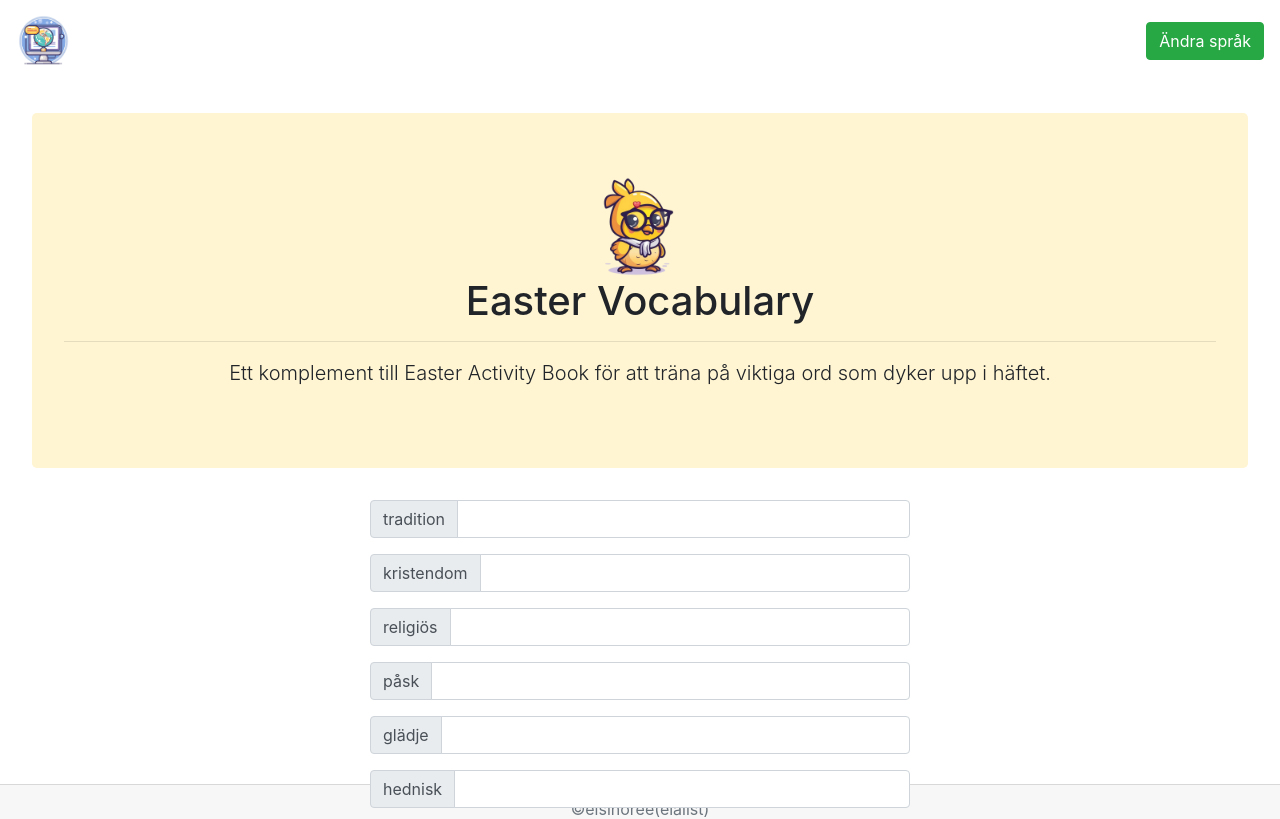
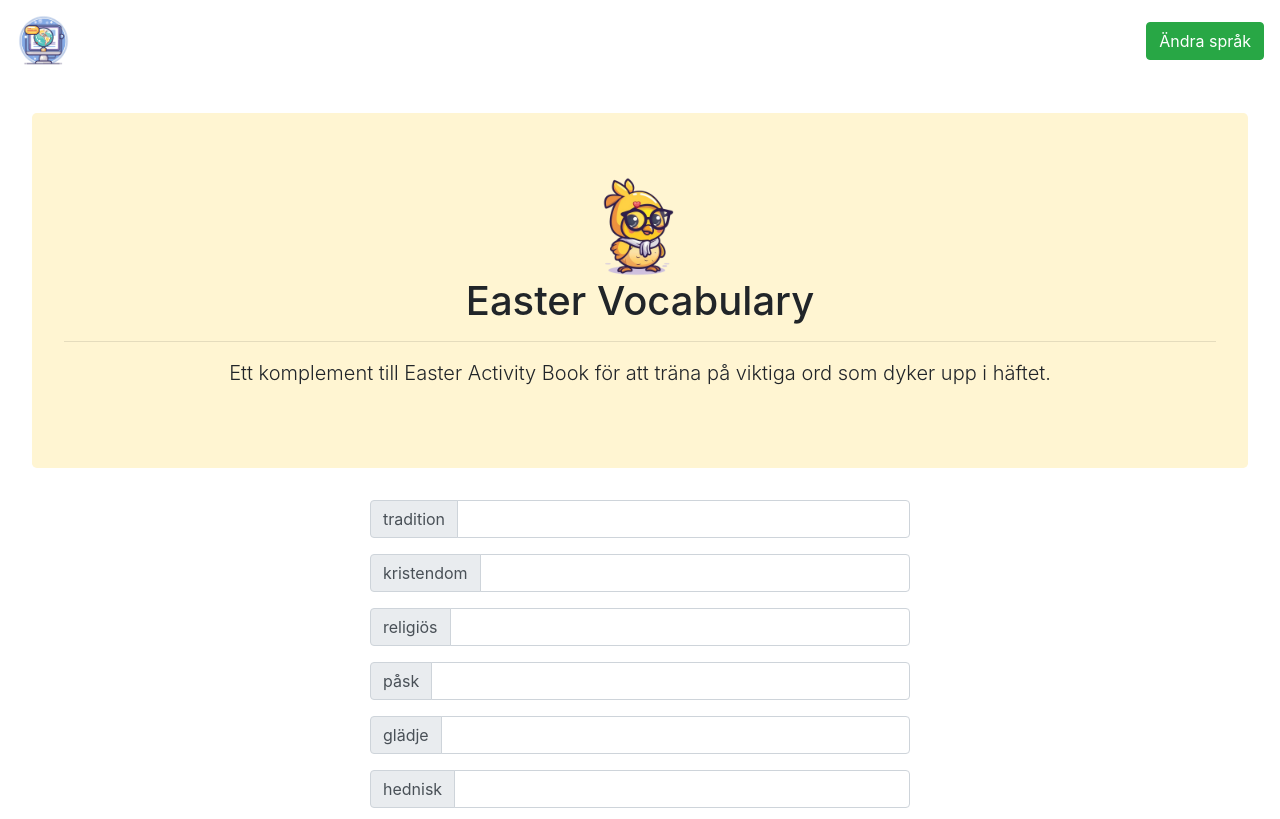
Before and after one commit to Eialist/easter, a React (Vite) app: page / in a window 1280 px wide. Shown: the top 819 px of the page. Built offline with nearby package versions, Linux system fonts and the light colour scheme.

Commit message:
it's working

```diff
--- a/index.html
+++ b/index.html
@@ -16,6 +16,6 @@
   </head>
   <body>
     <div id="root"></div>
-    <script type="module" src="src/main.jsx"></script>
+    <script type="module" src="./src/main.jsx"></script>
   </body>
 </html>
--- a/src/pages/Frontpage.jsx
+++ b/src/pages/Frontpage.jsx
@@ -10,7 +10,7 @@
     setLanguage((prevLanguage) => !prevLanguage);
   };
   return (
-    <div style={{ height: "92vh" }}>
+    <div style={{ minHeight: "92vh" }}>
       <nav className="navbar navbar-white bg-white">
         <a className="navbar-brand" href="#">
           <img src={logo} width="55" height="55" alt=""></img>
```
